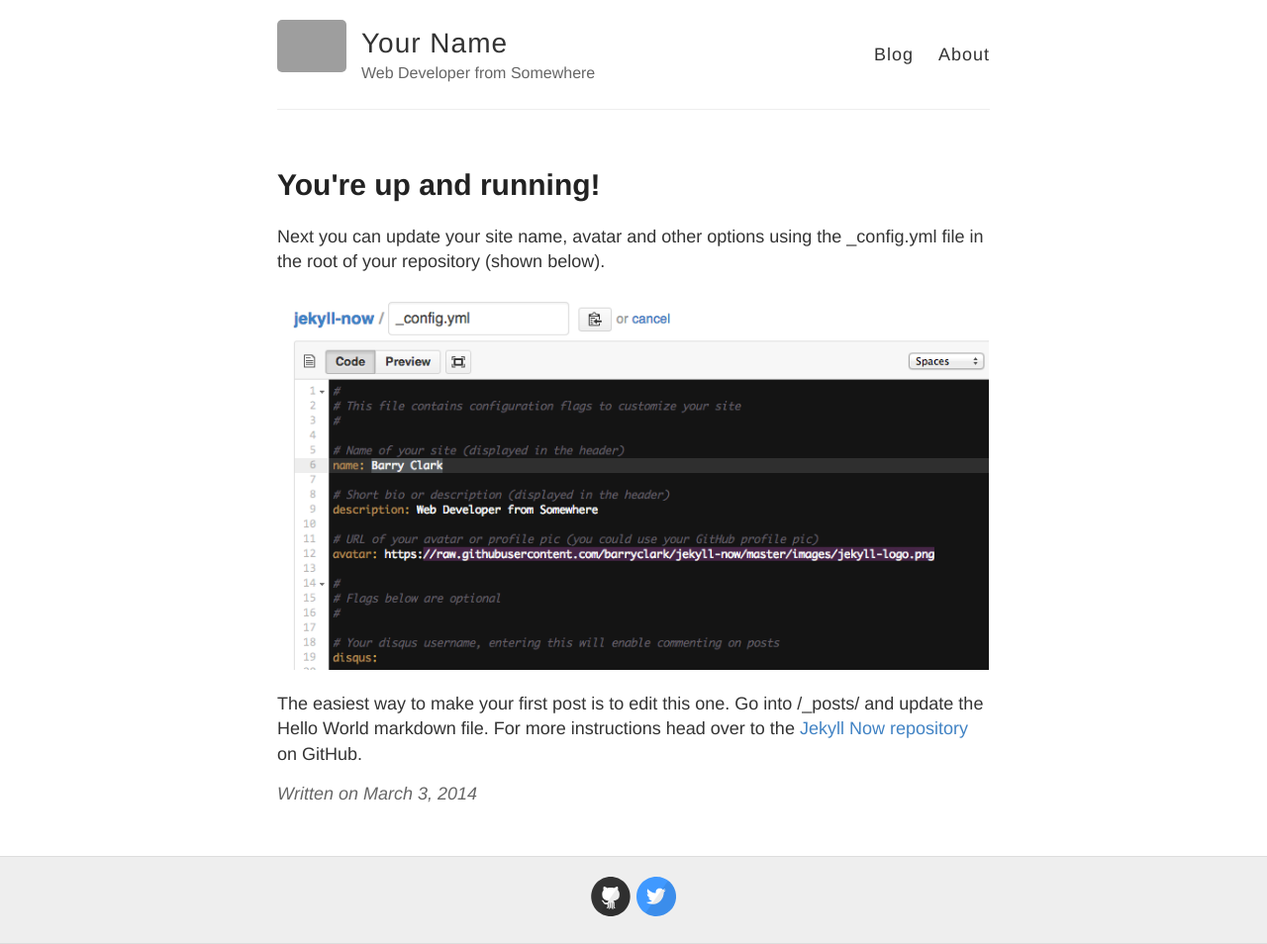
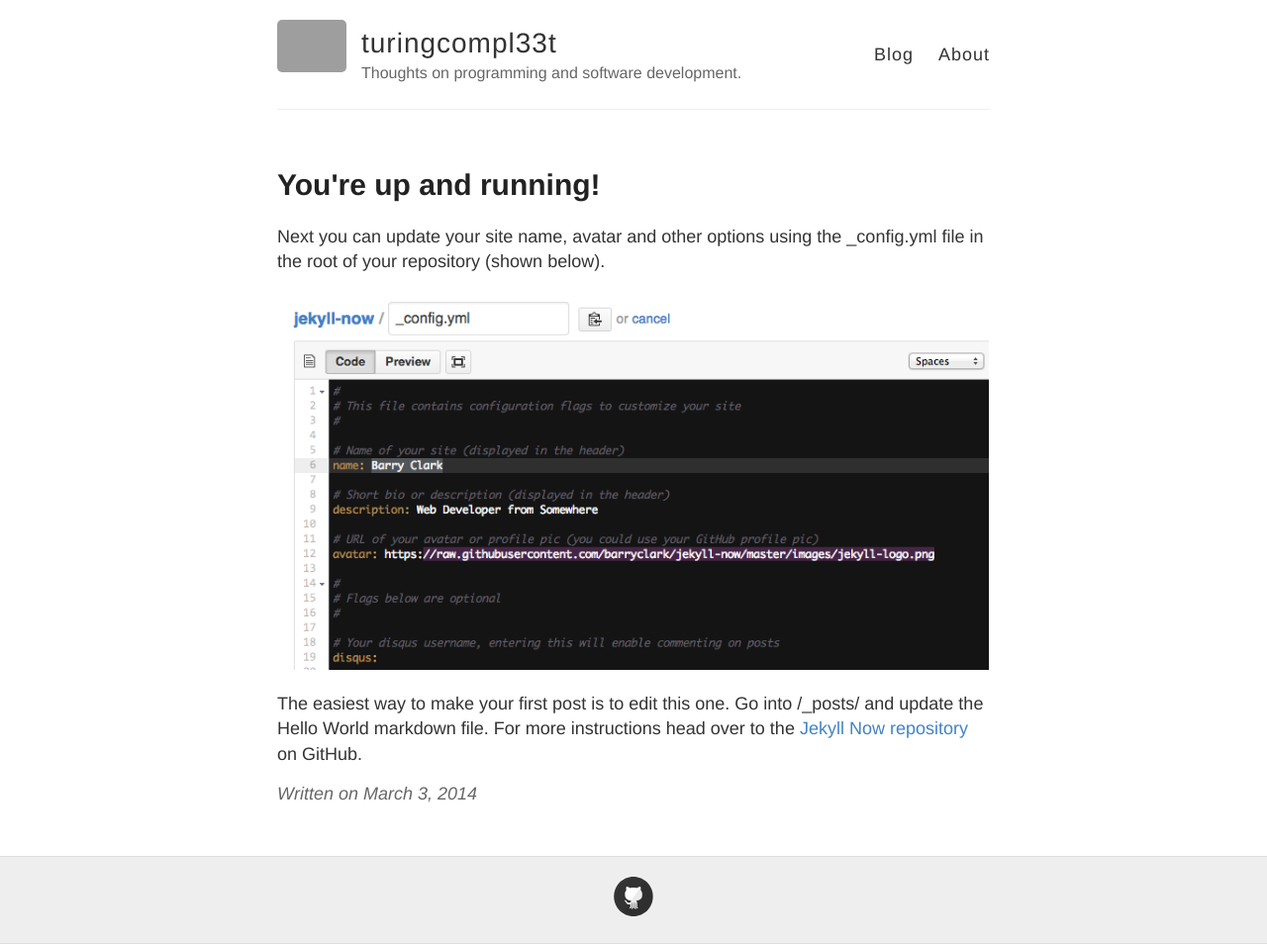
Before and after one commit to turingcompl33t/turingcompl33t.github.io, a Jekyll site: the page built from _posts/2014-3-3-Hello-World.md, in a window 1280 px wide. Shown: the whole page at 99% size. Built offline with Jekyll 4.4.1, drawn with Linux system fonts in a browser that asks for light colours; grey boxes are pictures that could not be loaded.

Commit message:
update config

```diff
--- a/_config.yml
+++ b/_config.yml
@@ -3,10 +3,10 @@
 #
 
 # Name of your site (displayed in the header)
-name: Your Name
+name: turingcompl33t
 
 # Short bio or description (displayed in the header)
-description: Web Developer from Somewhere
+description: Thoughts on programming and software development.
 
 # URL of your avatar or profile pic (you could use your GitHub profile pic)
 avatar: https://raw.githubusercontent.com/barryclark/jekyll-now/master/images/jekyll-logo.png
@@ -21,12 +21,12 @@ footer-links:
   email:
   facebook:
   flickr:
-  github: barryclark/jekyll-now
+  github: turingcompl33t/
   instagram:
   linkedin:
   pinterest:
   rss: # just type anything here for a working RSS icon
-  twitter: jekyllrb
+  twitter:
   stackoverflow: # your stackoverflow profile, e.g. "users/50476/bart-kiers"
   youtube: # channel/<your_long_string> or user/<user-name>
   googleplus: # anything in your profile username that comes after plus.google.com/
```
Also changed, not shown: about.md (+0 -4 lines).
